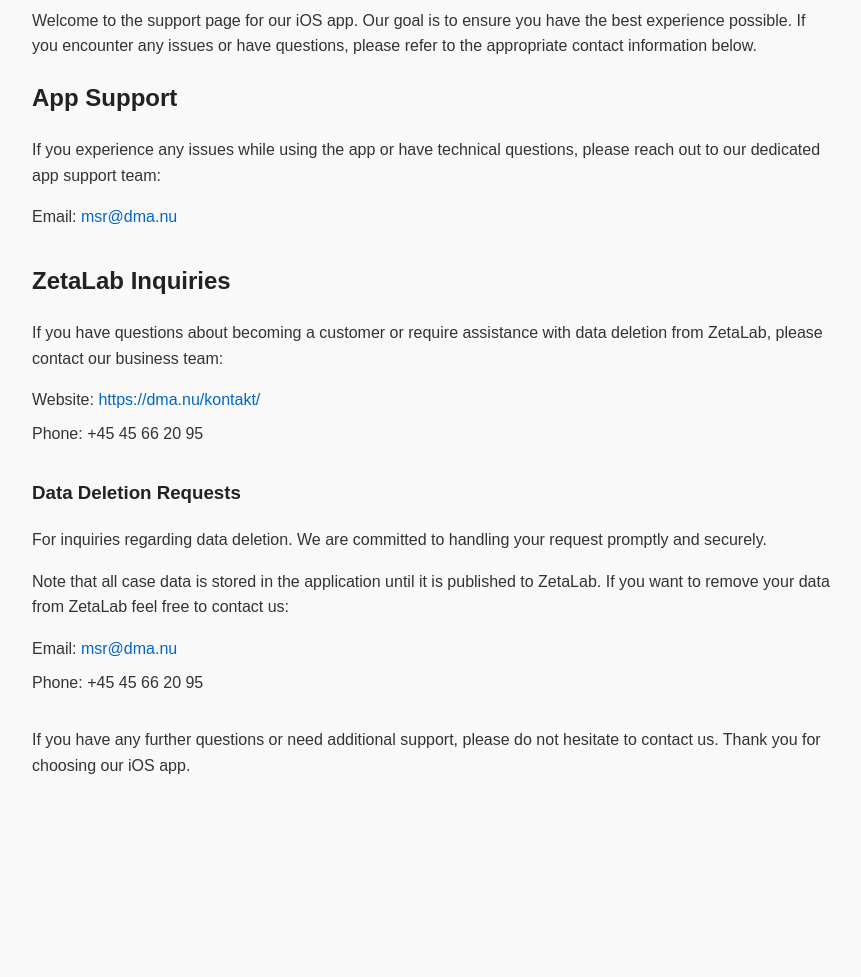
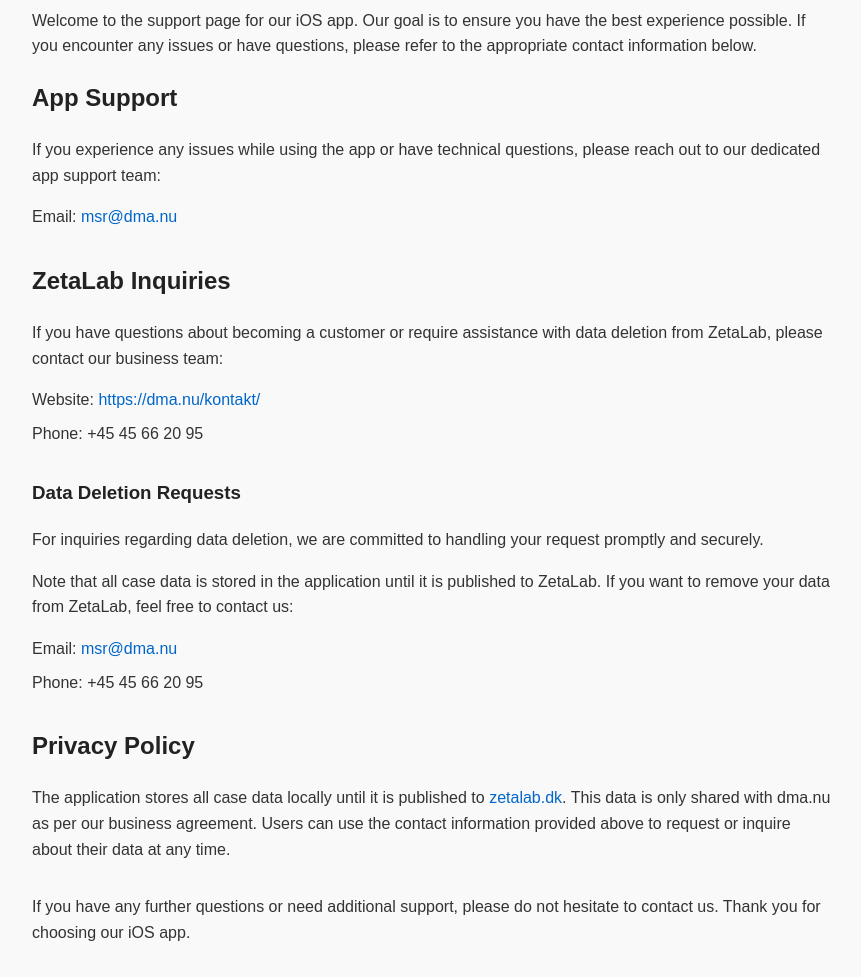
Before and after one commit to MichaelRockford/DMA-Site, a plain HTML site: page index.html in a window 1280 px wide. Shown: the part 97-1074 px from the top of the page, without its empty margins (208-1069 px from the left). Before the commit the page ends 907 px from the top, so only its background shows below. Drawn offline with Linux system fonts and the light colour scheme.

Commit message:
Update index.html

```diff
--- a/index.html
+++ b/index.html
@@ -59,14 +59,19 @@
 
   <div class="section">
     <h3>Data Deletion Requests</h3>
-    <p>For inquiries regarding data deletion. We are committed to handling your request promptly and securely.</p>
-    <p>Note that all case data is stored in the application until it is published to ZetaLab. If you want to remove your data from ZetaLab feel free to contact us:</p>
+    <p>For inquiries regarding data deletion, we are committed to handling your request promptly and securely.</p>
+    <p>Note that all case data is stored in the application until it is published to ZetaLab. If you want to remove your data from ZetaLab, feel free to contact us:</p>
     <ul>
       <li>Email: <a href="mailto:msr@dma.nu">msr@dma.nu</a></li>
       <li>Phone: +45 45 66 20 95</li>
     </ul>
   </div>
 
+  <div class="section">
+    <h2>Privacy Policy</h2>
+    <p>The application stores all case data locally until it is published to <a href="https://zetalab.dk">zetalab.dk</a>. This data is only shared with dma.nu as per our business agreement. Users can use the contact information provided above to request or inquire about their data at any time.</p>
+  </div>
+
   <p>If you have any further questions or need additional support, please do not hesitate to contact us. Thank you for choosing our iOS app.</p>
 </body>
 </html>
```
